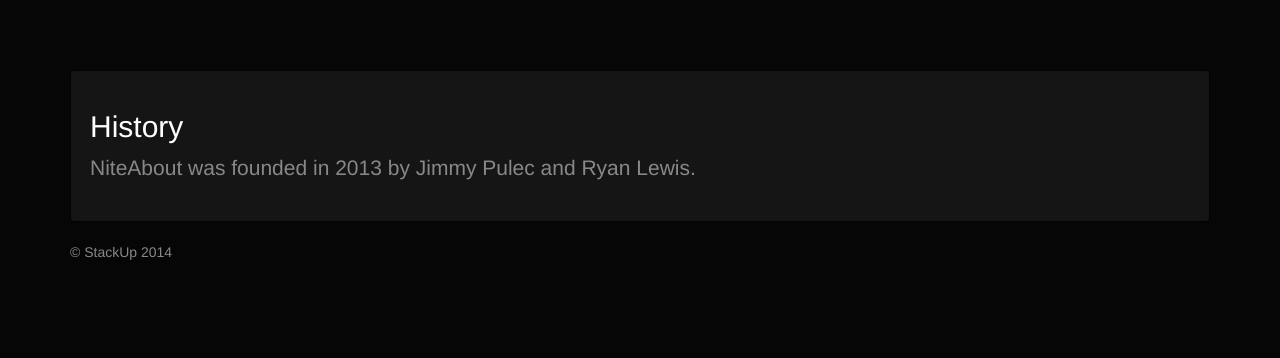
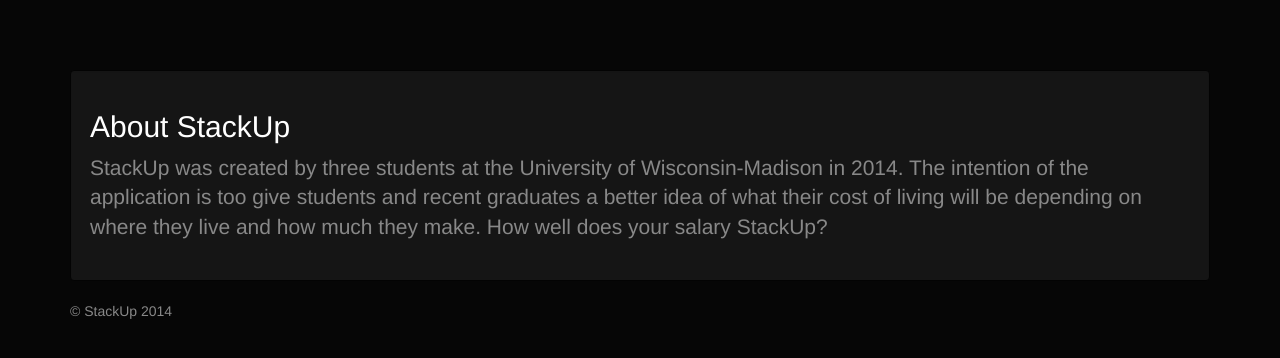
Before and after one commit to jpulec/stackup, a Django app: template stackup/templates/main/about.html in a window 1280 px wide. Shown: the top 358 px of the page. Run offline with Django 3.2, Linux system fonts and the light colour scheme; the template is opened without the code that fills it, so the values that code supplies are empty; some libraries are stand-ins or nearby versions; some web fonts are replaced.

Commit message:
Stupid About page

```diff
--- a/stackup/apps/main/views.py
+++ b/stackup/apps/main/views.py
@@ -9,6 +9,9 @@
     template_name = "main/home.html"
     form_class = SalaryForm
 
+class About(TemplateView):
+    template_name = "main/about.html"
+
 class Salary(TemplateView):
     template_name = "main/salary.html"
 
--- a/stackup/templates/main/about.html
+++ b/stackup/templates/main/about.html
@@ -4,7 +4,9 @@
 
 {% block body %}
 <div class="well">
-    <h2>History</h2>
-    <p class="lead">NiteAbout was founded in 2013 by Jimmy Pulec and Ryan Lewis.</p>
+    <h2>About StackUp</h2>
+    <p class="lead">StackUp was created by three students at the University of Wisconsin-Madison in 2014. The intention of the
+        application is too give students and recent graduates a better idea of what their cost of living will be
+        depending on where they live and how much they make. How well does your salary StackUp?</p>
 </div>
 {% endblock body %}
--- a/stackup/templates/main/salary.html
+++ b/stackup/templates/main/salary.html
@@ -19,6 +19,9 @@
           <ul class="nav navbar-nav">
             <li{% if selected == "home" %} class="active"{% endif %}>
                 <a href="{% url "home" %}">Home</a>
+            </li>
+            <li{% if selected == "about" %} class="active"{% endif %}>
+                <a href="{% url "about" %}">About</a>
             </li>
           </ul>
         </div><!--/.nav-collapse -->
--- a/stackup/urls.py
+++ b/stackup/urls.py
@@ -2,10 +2,11 @@
 from django.contrib import admin
 admin.autodiscover()
 
-from stackup.apps.main.views import Home, Salary
+from stackup.apps.main.views import Home, Salary, About
 
 urlpatterns = patterns('',
     url(r'^$', Home.as_view(), name="home"),
     url(r'^salary/$', Salary.as_view(), name="salary"),
+    url(r'^about/$', About.as_view(), name="about"),
     url(r'^admin/', include(admin.site.urls)),
 )
```
Also changed, not shown: 1 other file.
